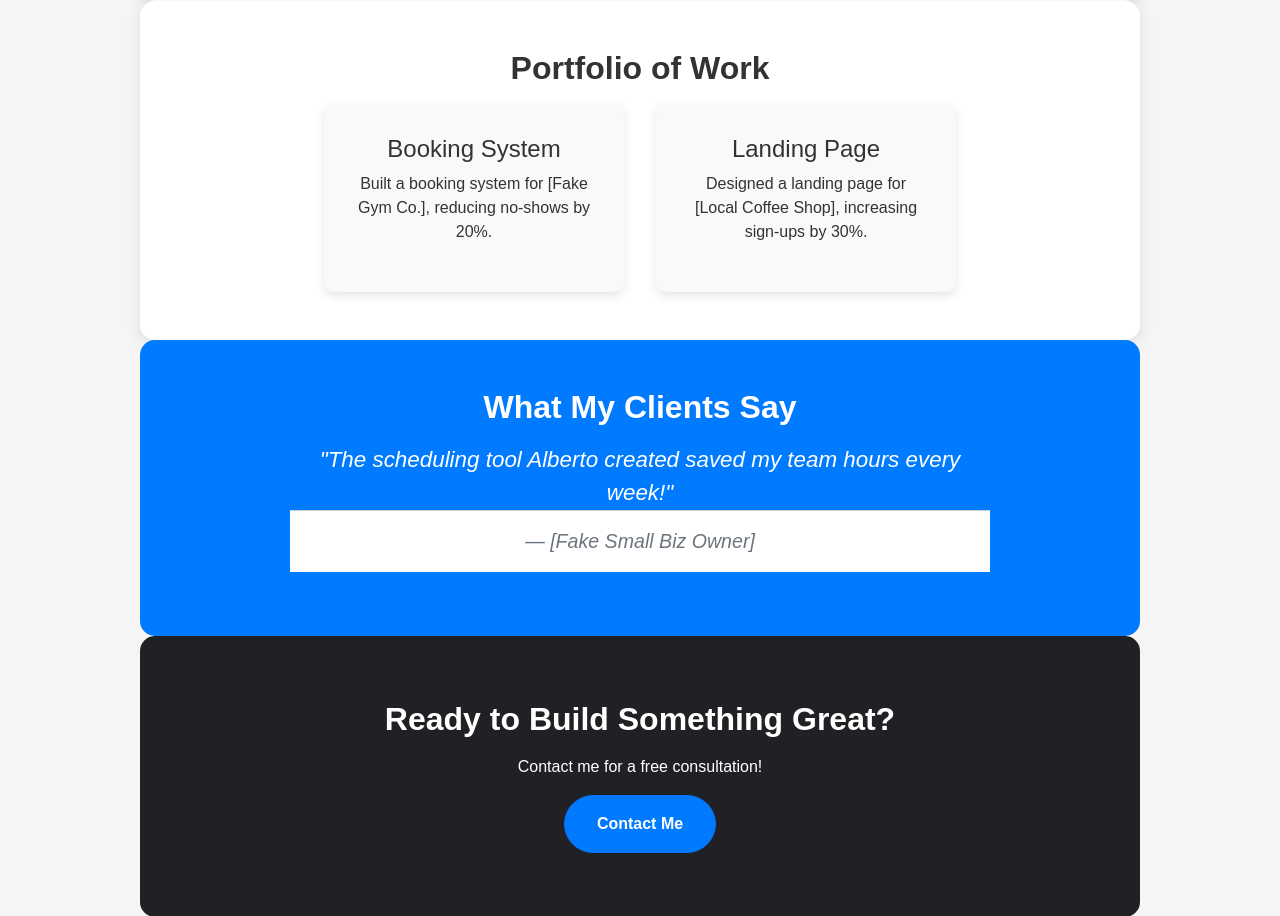
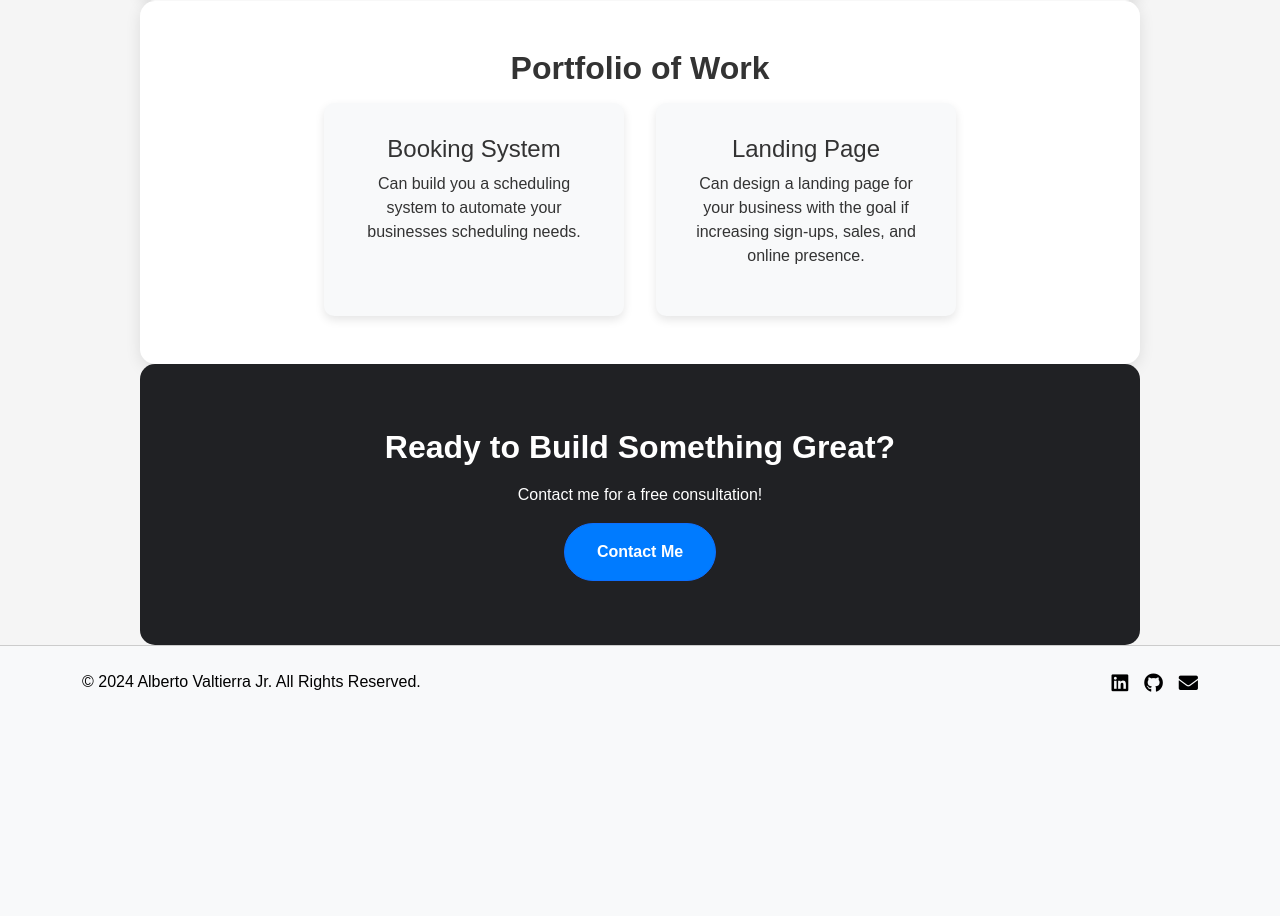
Before and after one commit to Betojr04/Portfolio, a Flask app: page /freelance in a window 1280 px wide. Shown: the part 1005-1921 px from the top of the page. After the commit the page ends 1697 px from the top, so only its background shows below. Run offline with Flask 3, Linux system fonts and the light colour scheme; some libraries are stand-ins or nearby versions.

Commit message:
adjusted a few peices of information on the freelancing page

```diff
--- a/static/js/script.js
+++ b/static/js/script.js
@@ -1,23 +1,19 @@
 document.addEventListener("DOMContentLoaded", () => {
   const form = document.getElementById("myForm");
   form.addEventListener("submit", function (event) {
-    event.preventDefault(); // Prevent the default form submission
+    event.preventDefault();
     emailjs.sendForm(emailjsServiceId, emailjsTemplateId, "#myForm").then(
       (response) => {
         console.log("SUCCESS!", response.status, response.text);
-        // Display success message
         const successMessageEl = document.getElementById("success-message");
         successMessageEl.textContent =
           "Your message has been submitted successfully!";
-        // Clear any previous error message
         const errorMessageEl = document.getElementById("error-message");
         errorMessageEl.textContent = "";
-        // Reset the form fields
         form.reset();
       },
       (error) => {
         console.log("FAILED...", error);
-        // Display error message
         const errorMessageEl = document.getElementById("error-message");
         errorMessageEl.textContent =
           "There was an error submitting your message. Please try again.";
--- a/templates/FreelancingPage/freelancer.html
+++ b/templates/FreelancingPage/freelancer.html
@@ -43,21 +43,23 @@ block content %}
       <div class="project-card">
         <h4>Booking System</h4>
         <p>
-          Built a booking system for [Fake Gym Co.], reducing no-shows by 20%.
+          Can build you a scheduling system to automate your businesses
+          scheduling needs.
         </p>
       </div>
       <div class="project-card">
         <h4>Landing Page</h4>
         <p>
-          Designed a landing page for [Local Coffee Shop], increasing sign-ups
-          by 30%.
+          Can design a landing page for your business with the goal if
+          increasing sign-ups, sales, and online presence.
         </p>
       </div>
     </div>
   </div>
 </section>
 
-<section class="testimonials">
+<!--
+  <section class="testimonials">
   <div class="container">
     <h2>What My Clients Say</h2>
     <blockquote class="testimonial">
@@ -68,6 +70,7 @@ block content %}
     </blockquote>
   </div>
 </section>
+-->
 
 <section class="cta">
   <div class="container">
--- a/templates/RecruiterPage/recruiter.html
+++ b/templates/RecruiterPage/recruiter.html
@@ -42,9 +42,11 @@ content %}
         </p>
       </div>
       <div class="project-card">
-        <h4>Financial Tracker</h4>
+        <h4>Financial Dashboard</h4>
         <p>
-          Developed a Python CLI app to help users track expenses and savings.
+          Personal finance management tool, using Plaid to connect to users
+          financial account and aggregate all of their data using a dashboard
+          and financial insights.
         </p>
       </div>
     </div>
```
